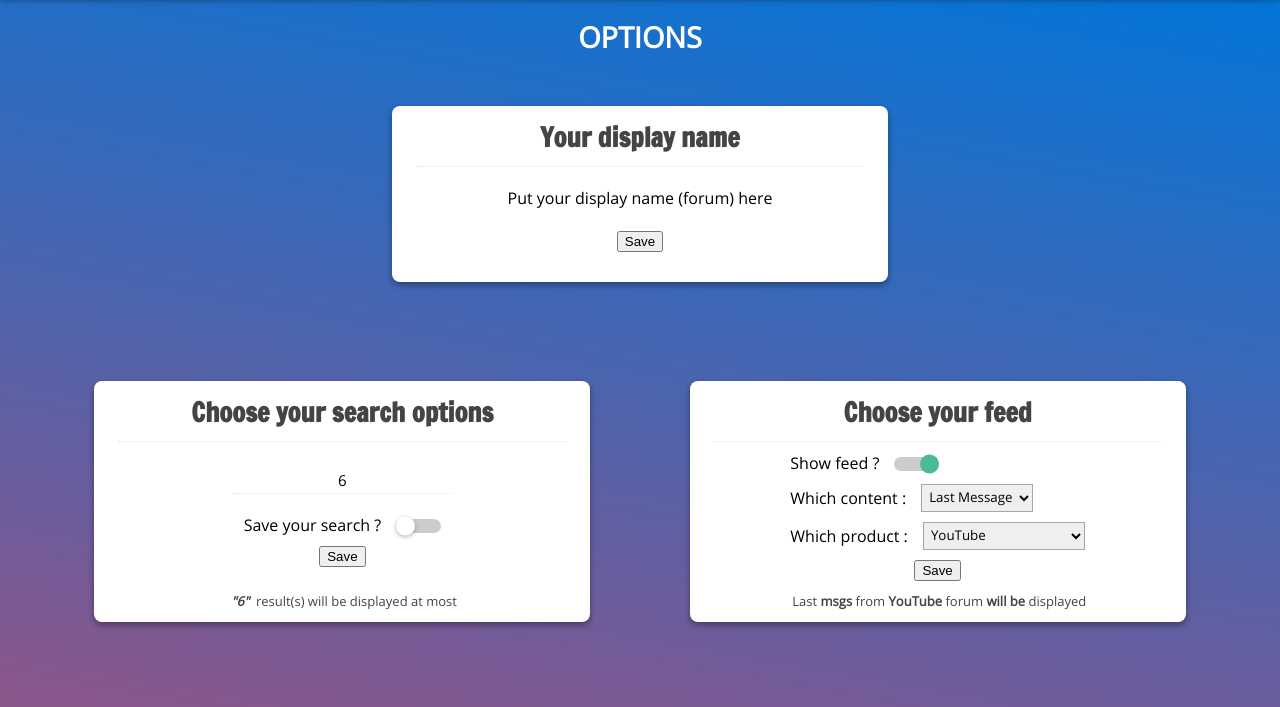
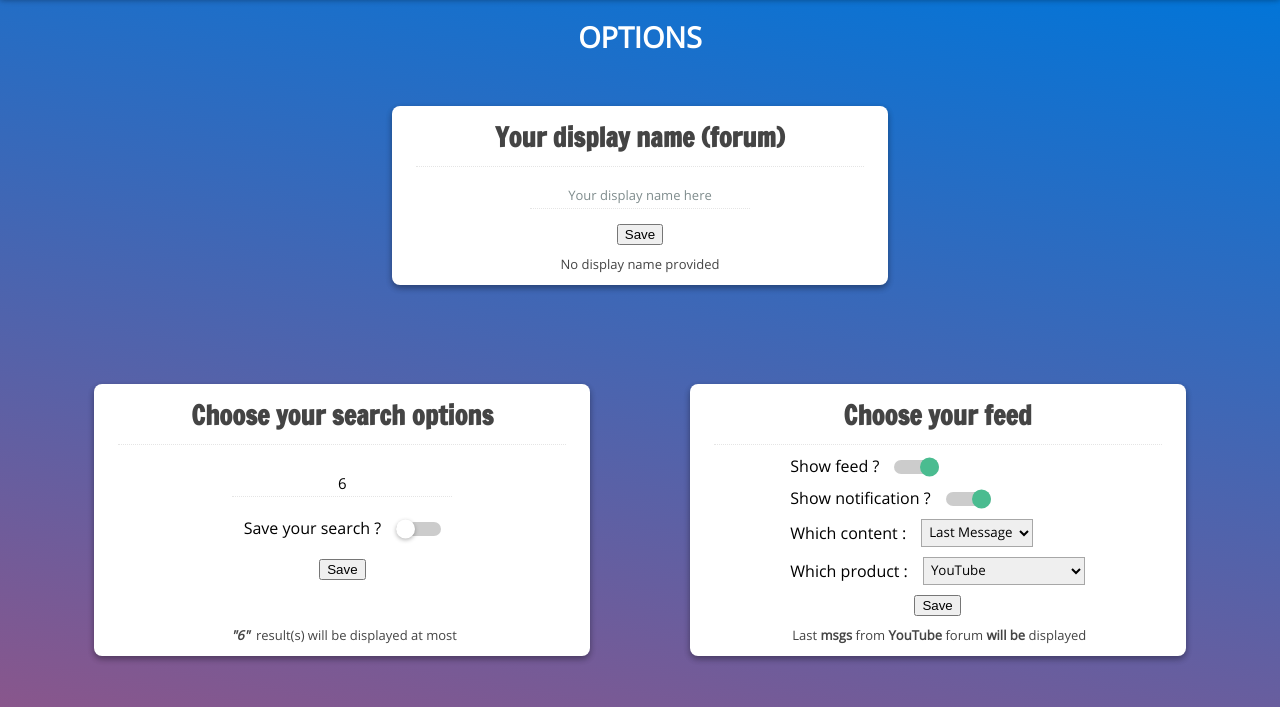
Before and after one commit to viclafouch/PE-Center, a browser extension: page options.html in a window 1280 px wide. Shown: the part 93-800 px from the top of the page. Drawn offline with Linux system fonts and the light colour scheme.

Commit message:
notification option is now available

```diff
--- a/background.js
+++ b/background.js
@@ -287,7 +287,7 @@ function initFeed(datas) {
                         lastTopic: newTopics[0]
                     });
 
-                    if (lastTopic) {
+                    if (lastTopic && feed.notification) {
 
                         if (newTopics[0].date != lastTopic.date) {
 
--- a/options.html
+++ b/options.html
@@ -27,12 +27,14 @@
 			<section class="screens col col-hori-center wrap">
 				<h1>Options</h1>
 				<div class="container-options col col-hori-center col-verti-between container-name">
-					<h2>Your display name</h2>
+					<h2>Your display name (forum)</h2>
 					<div class="container-form">
-						<div contenteditable="true" id="displayName" spellcheck="false" class="diveditable" tabindex="0">Put your display name (forum) here</div>
-						<button id="saveDisplayName">Save</button>
+						<div contenteditable="true" id="displayName" spellcheck="false" class="diveditable" tabindex="0"></div>
+						<div class="form-field row row-hori-center">
+							<button id="saveDisplayName">Save</button>
+						</div>
 					</div>
-					<p class="message" data-message="name">&nbsp;</p>
+					<p class="message" data-message="user">&nbsp;</p>
 				</div>
 				<div class="row row-hori-center wrap">
 					<div class="container-options col col-hori-center col-verti-between container-limit">
@@ -47,7 +49,9 @@
 										<label for="saveSearch" id="saveSearch"></label>
 									</div>
 								</div>
-								<input type="submit" name="limit" value="Save">
+								<div class="form-field row row-hori-center">
+									<input type="submit" name="limit" value="Save">
+								</div>
 							</form>
 						</div>
 						<p class="message" data-message="limit">&nbsp;</p>
@@ -61,6 +65,13 @@
 									<div class="TC_center_switch row">
 										<input id="showFeed" class="TC_center_toggle" tabindex="0" name="show" type="checkbox">
 										<label for="showFeed" id="showFeed"></label>
+									</div>
+								</div>
+								<div class="form-field row row-verti-center">
+									<span>Show notification ?</span>
+									<div class="TC_center_switch row">
+										<input id="showNotification" class="TC_center_toggle" tabindex="0" name="show" type="checkbox">
+										<label for="showNotification" id="showNotification"></label>
 									</div>
 								</div>
 								<div class="form-field row row-verti-center">
--- a/options.js
+++ b/options.js
@@ -178,6 +178,12 @@ function insertMessage(options) {
         span.innerHTML = 'Last <b>'+options.datas.content+'</b> from <b>'+options.datas.product.name+'</b> forum <b>'+w+'</b> displayed';
         status.appendChild(span);
         return false;
+    } else if (options.type == 'user') {
+        if (options.datas != null) {
+            status.innerHTML = 'Your display name is <b>"'+options.datas.name+'"</b>';
+        } else {
+            status.textContent = 'No display name provided';
+        }
     } else {
        status.textContent = 'No '+options.type+' selected';
     }
@@ -242,11 +248,18 @@ formFeed.addEventListener('submit', function(e) {
     e.preventDefault();
 
     feed.setActive(document.getElementById('showFeed').checked);
+    feed.setNotification(document.getElementById('showNotification').checked);
     feed.setProduct(document.getElementById('productFeed').value);
     feed.setContent(document.getElementById('contentFeed').value);
 
     feed.status = 200;
     feed.topics = [];
+
+    if (!feed.active) {
+        chrome.browserAction.setBadgeText({
+            text: ''
+        });
+    }
 
     chrome.storage.sync.set({
         feed: feed,
@@ -296,9 +309,11 @@ function restore_options() {
         }
 
         feed = getFeed(items.feed);
-
         search = getSearch(items.search);
         user = items.user;
+
+        console.log(feed);
+
 
         document.querySelectorAll('.message').forEach( function(element, index) {
 
@@ -322,6 +337,11 @@ function restore_options() {
                     "datas": feed,
                     "type": 'feed'
                 };
+            } else if (element.getAttribute('data-message') == 'user') {
+                var options = {
+                    "datas": user,
+                    "type": 'user'
+                };
             }
 
             if (options) {
@@ -331,15 +351,15 @@ function restore_options() {
 
         document.getElementById('limit').value = search.limit
         if (feed.active) { document.getElementById('showFeed').setAttribute('checked', 'checked'); }
+        if (feed.notification) { document.getElementById('showNotification').setAttribute('checked', 'checked'); }
         if (search.save) { document.getElementById('saveSearch').setAttribute('checked', 'checked'); }
         document.getElementById('contentFeed').value = items.feed.content;
         document.getElementById('productFeed').value = items.feed.product.id;
         tabEnter(document.getElementById('showFeed'));
         tabEnter(document.getElementById('saveSearch'));
 
-        console.log(items.user);
-
         if (items.user) {
+            displayName.classList.add('active');
             displayName.textContent = items.user.name;
         }
 
@@ -348,15 +368,18 @@ function restore_options() {
 
 displayName.addEventListener('focus', function (e) {
     if (!user) {
-        this.textContent = '';
+        this.classList.add('active');
     }
 }, false);
 
 displayName.addEventListener('blur', function (e) {
     if (this.textContent.trim() == '') {
         user = null;
-        this.textContent = 'Put your display name (forum) here';
+        this.classList.remove('active');
     }
+
+    this.textContent = this.textContent.trim();
+
 }, false);
 
 addDN.addEventListener('click', function (e) {
@@ -364,7 +387,10 @@ addDN.addEventListener('click', function (e) {
         user = new User(displayName.textContent.toString());
         chrome.storage.sync.set({
             user: user
-        });
+        }, successDOM({
+            "datas": user,
+            "type": 'user'
+        }));
     }
 });
 
--- a/src/css/styles.css
+++ b/src/css/styles.css
@@ -369,9 +369,32 @@ body.TC_center_options div.container-options.container-name {
 
 body.TC_center_options div.container-options.container-name div.diveditable {
     text-align: center;
-    padding: 10px;
-    max-width: 400px;
-    margin: 10px 0;
+    padding: 3px 10px;
+    width: 200px;
+    margin: 15px 0;
+    border: 0;
+    position: relative;
+    font-size: 15px;
+    outline: none;
+    border-bottom: 1px dotted rgba(0,0,0,0.1);
+}
+
+ div.diveditable::after {
+    content: 'Your display name here';
+    visibility: visible;
+    position: absolute;
+    width: 100%;
+    cursor: text;
+    left: 50%;
+    top: 50%;
+    font-size: 13px;
+    text-align: center;
+    color: #7f8c8d;
+    transform: translate(-50%, -50%);
+ }
+
+div.diveditable.active::after {
+      visibility: hidden;
 }
 
 input[type=number]::-webkit-inner-spin-button,
@@ -392,10 +415,6 @@ body.TC_center_options div.container-limit input.choose_number {
     outline: none;
     text-align: center;
     font-size: 15px;
-}
-
-body.TC_center_options div.container-limit input[type=submit] {
-    margin-bottom: 25px;
 }
 
 body.TC_center_options div.container-form {
--- a/src/js/class/Feed.class.js
+++ b/src/js/class/Feed.class.js
@@ -74,6 +74,7 @@ class Feed {
 		this.id = 'feed';
 		this.product = feed.product;
 		this.active = feed.active;
+		this.notification = feed.notification;
 		this.content = feed.content;
 		this.topics = feed.topics || [];
 		this.status = feed.status || 200;
@@ -87,6 +88,10 @@ class Feed {
 		this.active = (typeof(value) === "boolean") ? value : true;
 	}
 
+	setNotification(value) {
+		this.notification = (typeof (value) === "boolean") ? value : true;
+	}
+
 	setContent(value) {
 		this.content = (contentsAvailable.includes(value)) ? value : contentsAvailable[0];
 	}
@@ -95,6 +100,7 @@ class Feed {
 
 export function getFeed(feed = {
 	'active': true,
+	'notification': true,
 	'product': productsAvailable[0],
 	'content': contentsAvailable[0],
 }) {
```
